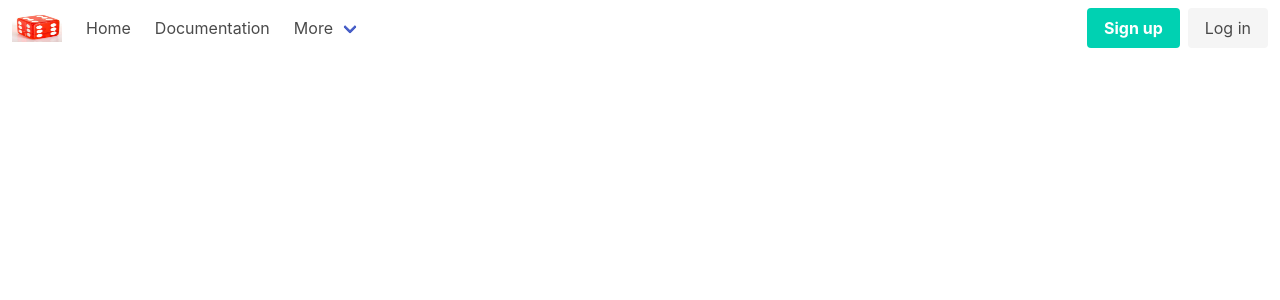
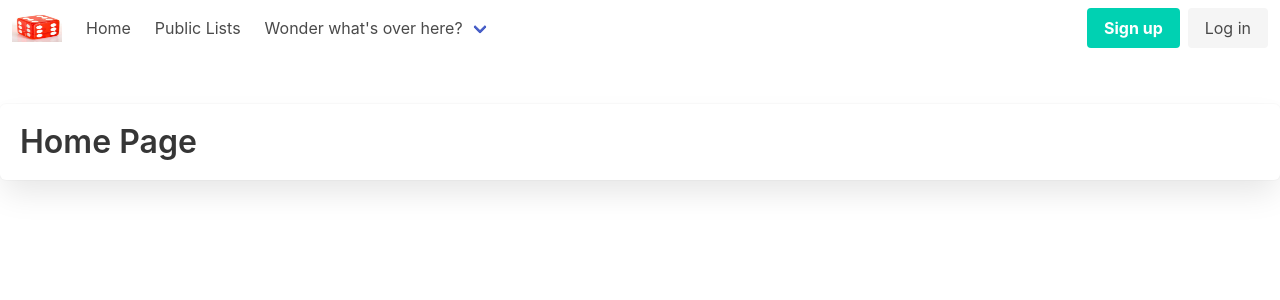
Before and after one commit to EyesackEl/the-ranDUMBizer, a React (Create React App) app in the folder client/: page / in a window 1280 px wide. Shown: the top 300 px of the page. Built offline with nearby package versions, Linux system fonts and the light colour scheme.

Commit message:
prettified all client code, some reorganization and implemented browserRouter

```diff
--- a/client/src/App.jsx
+++ b/client/src/App.jsx
@@ -3,8 +3,17 @@ import { BrowserRouter as Router, Routes, Route } from 'react-router-dom';
 import { ApolloClient, ApolloProvider, InMemoryCache } from '@apollo/client';
 import Container from './components/Container';
 
+// const client = new ApolloClient({
+//   uri: '/graphql',
+//   cache: new InMemoryCache(),
+// });
+
 function App() {
-	return <Container />;
-}
+  return (
+    // <ApolloProvider client={client}>
+      <Container />
+    // </ApolloProvider>
+  );
+};
 
 export default App;
--- a/client/src/components/Container.jsx
+++ b/client/src/components/Container.jsx
@@ -1,31 +1,46 @@
 import React, { useState } from 'react';
+import { BrowserRouter as Router, Routes, Route } from 'react-router-dom';
+
 import NavBar from './Navbar';
 // import Footer from './Footer';
-import Home from './Home/Home';
-
-import '../style/style.css'
+import Home from './Home';
+import Problem from './Problem';
+import Login from './Login_Signup/Login';
+import Signup from './Login_Signup/Signup';
 
 export default function Container() {
-    const [currentPage, setCurrentPage] = useState("Home");
+  //   const [currentPage, setCurrentPage] = useState('Home');
 
-    // const renderPage = () => {
-    //     switch(currentPage) {
-    //         case "Home":
-    //             return <Home handlePageChange = {handlePageChange} />;
-    //         default:
-    //             return <Home />;
+  //   const renderPage = () => {
+  //     switch (currentPage) {
+  //       case 'Home':
+  //         return <Home handlePageChange={handlePageChange} />;
+  //       case 'Problem':
+  //         return <Problem handlePageChange={handlePageChange} />;
+  //       case 'Login':
+  //         return <Login handlePageChange={handlePageChange} />;
+  //       case 'Signup':
+  //         return <Signup handlePageChange={handlePageChange} />;
+  //       default:
+  //         return <Home />;
   //     }
-    // };
+  //   };
 
-    const handlePageChange = (page) => setCurrentPage(page);
+  //   const handlePageChange = (page) => setCurrentPage(page);
+
+  const [loggedIn, setLoggedIn] = useState(false);
 
   return (
-        <>
-            <NavBar currentPage = {currentPage} handlePageChange = {handlePageChange} />
+    <Router>
+      <NavBar loggedIn={loggedIn} setLoggedIn={setLoggedIn} />
       <main>
-                    {/* {renderPage()}   */}
+        <Routes>
+          <Route path="/" element={<Home />} />
+          <Route path="/login" element={<Login />} />
+          <Route path="/signup" element={<Signup />} />
+        </Routes>
       </main>
       {/* <Footer /> */}
-        </>
+    </Router>
   );
 }
--- /dev/null
+++ b/client/src/components/Home/index.jsx
@@ -0,0 +1,7 @@
+export default function Home({}) {
+  return (
+    <div className="block content">
+      <h1 className="box mt-6">Home Page</h1>
+    </div>
+  );
+}
--- /dev/null
+++ b/client/src/components/Login_Signup/Login/index.jsx
@@ -0,0 +1,9 @@
+import React, { UseState } from 'react';
+
+export default function Login() {
+  return (
+    <div className="content">
+      <h1> Login Page </h1>
+    </div>
+  );
+}
--- /dev/null
+++ b/client/src/components/Login_Signup/Signup/index.jsx
@@ -0,0 +1,9 @@
+import React, { UseState } from 'react';
+
+export default function Signup() {
+  return (
+    <div className="content">
+      <h1> Signup Page </h1>
+    </div>
+  );
+}
--- a/client/src/components/Navbar.jsx
+++ b/client/src/components/Navbar.jsx
@@ -1,17 +1,23 @@
-import React, {useState} from 'react';
+import React, { useState } from 'react';
 
-export default function Navbar({ currentPage, handlePageChange }) {
+export default function Navbar({ loggedIn, setLoggedIn }) {
   const [burgerState, setBurgerState] = useState(false);
 
   return (
-        <nav class="navbar" role="navigation" aria-label="main navigation">
-            <div class="navbar-brand">
-                <a class="navbar-item" href="https://bulma.io">
-                <img src="./DICE.jpg" width="50" height="5000"/>
+    <nav
+      className="navbar block mb-6"
+      role="navigation"
+      aria-label="main navigation"
+    >
+      <div className="navbar-brand">
+        <a className="navbar-item" href="https://bulma.io">
+          <img src="./DICE.jpg" width="50" height="5000" />
         </a>
 
         <button
-                    onClick={() => !burgerState ? setBurgerState(true) : setBurgerState(false)}
+          onClick={() =>
+            !burgerState ? setBurgerState(true) : setBurgerState(false)
+          }
           className={!burgerState ? 'navbar-burger' : 'navbar-burger is-active'}
           aria-label="menu"
           aria-expanded="true"
@@ -23,52 +29,47 @@ export default function Navbar({ currentPage, handlePageChange }) {
         </button>
       </div>
 
-            <div id="navbarContent" className={!burgerState ? 'navbar-menu' : 'navbar-menu is-active'}>
-                <div class="navbar-start">
-                <a class="navbar-item">
+      <div
+        id="navbarContent"
+        className={!burgerState ? 'navbar-menu' : 'navbar-menu is-active'}
+      >
+        <div className="navbar-start">
+          <a className="navbar-item" href="/">
             Home
           </a>
 
-                <a class="navbar-item">
-                    Documentation
-                </a>
+          <a className="navbar-item">Public Lists</a>
 
-                <div class="navbar-item has-dropdown is-hoverable">
-                    <a class="navbar-link">
-                    More
-                    </a>
+          <div className="navbar-item has-dropdown is-hoverable">
+            <a className="navbar-link">Wonder what's over here?</a>
 
-                    <div class="navbar-dropdown">
-                    <a class="navbar-item">
-                        About
-                    </a>
-                    <a class="navbar-item">
-                        Jobs
-                    </a>
-                    <a class="navbar-item">
-                        Contact
-                    </a>
-                    <hr class="navbar-divider"/>
-                    <a class="navbar-item">
-                        Report an issue
-                    </a>
+            <div className="navbar-dropdown">
+              <a className="navbar-item">About</a>
+              <a className="navbar-item">Jobs</a>
+              <a className="navbar-item">Contact</a>
+              <hr className="navbar-divider" />
+              <a className="navbar-item">Report an issue</a>
             </div>
           </div>
         </div>
 
-                <div class="navbar-end">
-                <div class="navbar-item">
-                    <div class="buttons">
-                    <a class="button is-primary">
+        <div className="navbar-end">
+          <div className="navbar-item">
+            {loggedIn ? (
+              <div />
+            ) : (
+              <div className="buttons">
+                <a className="button is-primary" href="/signup">
                   <strong>Sign up</strong>
                 </a>
-                    <a class="button is-light">
+                <a className="button is-light" href="/login">
                   Log in
                 </a>
               </div>
+            )}
           </div>
         </div>
       </div>
     </nav>
-    )
+  );
 }
--- a/client/src/index.jsx
+++ b/client/src/index.jsx
@@ -2,6 +2,7 @@ import React from 'react';
 import ReactDOM from 'react-dom/client';
 import App from './App';
 import '../node_modules/bulma/css/bulma.css';
+import './style/style.css';
 
 const root = ReactDOM.createRoot(document.getElementById('root'));
 
```
Also changed, not shown: client/public/logo192.png (added), client/src/components/Problem/index.jsx (added). Lines whose indentation alone changed are shown as unchanged.
